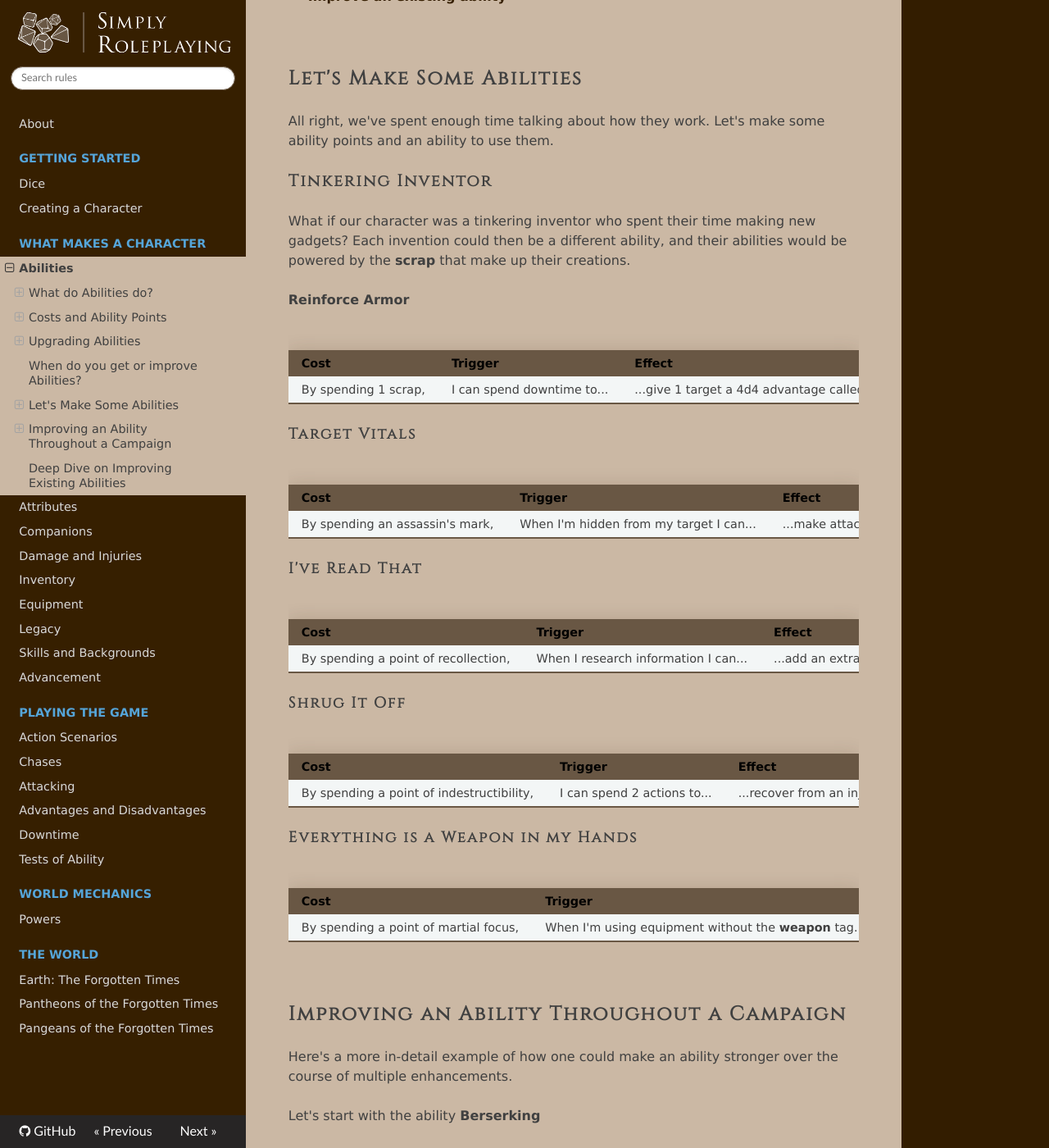
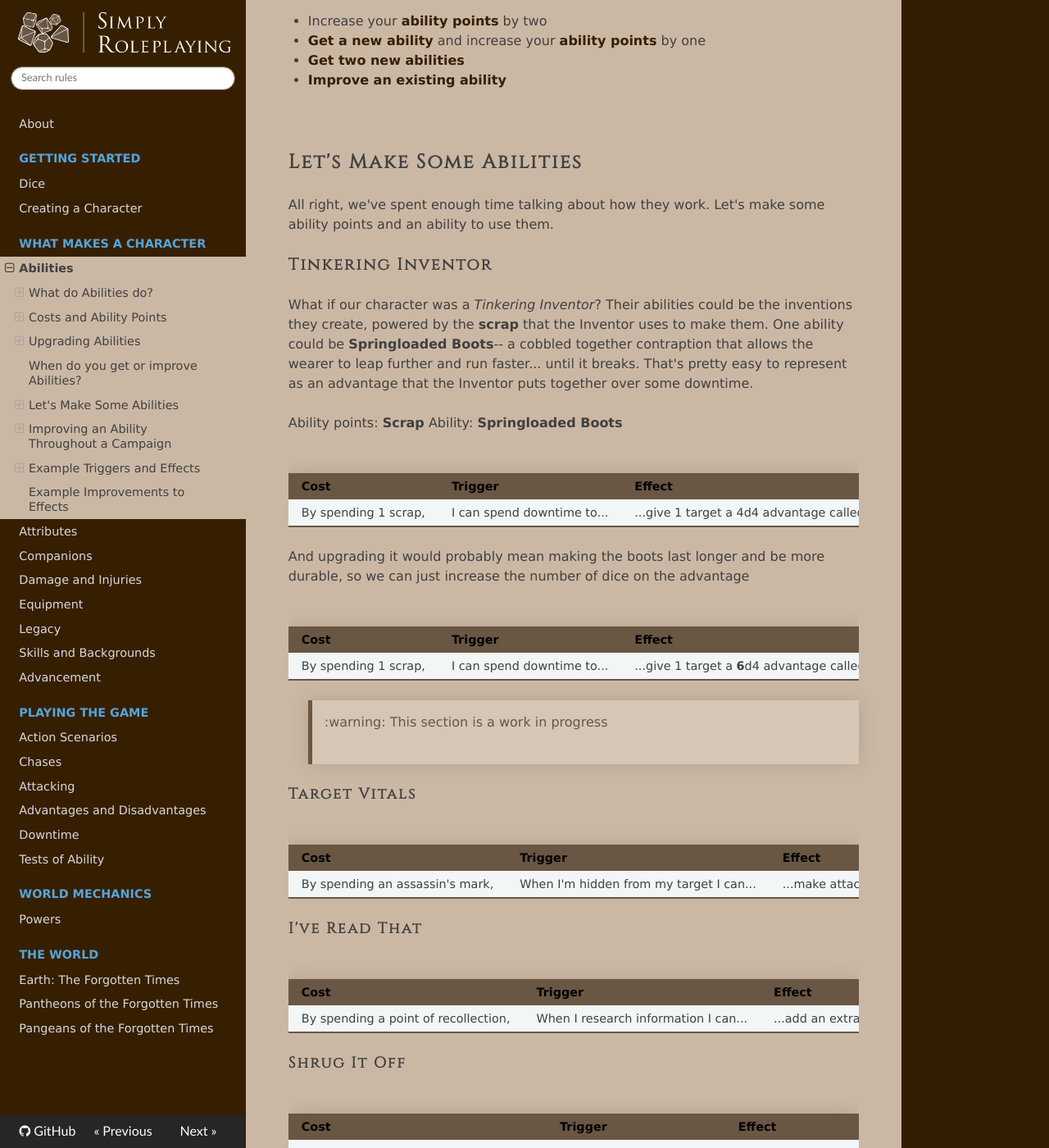
Before and after one commit to TheFifthRider/simply-roleplaying-webapp, an MkDocs documentation site: the page built from docs/character/abilities.md, in a window 1280 px wide and 1400 px high, scrolled down 3724 px. Shown: the whole window at 82% size. Built offline with MkDocs 1.6.1, drawn with Linux system fonts in a browser that asks for light colours; nearby versions of some CDN libraries; some of the changed text lies outside the part shown.

Commit message:
feat: created first ability concrete example

```diff
--- a/docs/character/abilities.md
+++ b/docs/character/abilities.md
@@ -60,6 +60,8 @@ If you want an ability to do what it already does, but better, you can amplify i
 
 <!-- TODO: Workshop this -->
 
+> :warning: This section is a work in progress
+
 Not all aspects of abilities should be improved by a player choosing to **improve an ability**. When improving an ability that grants am extra die, increasing the size of a die does not feel as impactful as increasing the number of dice.
 
 This is especially if the effect needs to be improved in order to stay relevant. An ability which allows you to use your fists as though they had the **Weapon** tag becomes much less interesting once you find a **+3** Quarterstaff, since you don't get the +3 bonus for using your fists.
@@ -100,15 +102,22 @@ All right, we've spent enough time talking about how they work. Let's make some
 
 ### Tinkering Inventor
 
-What if our character was a tinkering inventor who spent their time making new gadgets? Each invention could then be a different ability, and their abilities would be powered by the **scrap** that make up their creations.
+What if our character was a _Tinkering Inventor_? Their abilities could be the inventions they create, powered by the **scrap** that the Inventor uses to make them. One ability could be **Springloaded Boots**-- a cobbled together contraption that allows the wearer to leap further and run faster... until it breaks. That's pretty easy to represent as an advantage that the Inventor puts together over some downtime.
 
-<!-- TODO -->
+Ability points: **Scrap**
+Ability: **Springloaded Boots**
 
-**Reinforce Armor**
+| Cost                 | Trigger                    | Effect                                                      |
+| -------------------- | -------------------------- | ----------------------------------------------------------- |
+| By spending 1 scrap, | I can spend downtime to... | ...give 1 target a 4d4 advantage called Springloaded Boots. |
 
-| Cost                 | Trigger                    | Effect                                                    |
-| -------------------- | -------------------------- | --------------------------------------------------------- |
-| By spending 1 scrap, | I can spend downtime to... | ...give 1 target a 4d4 advantage called Reinforced Armor. |
+And upgrading it would probably mean making the boots last longer and be more durable, so we can just increase the number of dice on the advantage
+
+| Cost                 | Trigger                    | Effect                                                       |
+| -------------------- | -------------------------- | ------------------------------------------------------------ |
+| By spending 1 scrap, | I can spend downtime to... | ...give 1 target a **6**d4 advantage called Springloaded Boots. |
+
+> :warning: This section is a work in progress
 
 #### Target Vitals
 
@@ -193,7 +202,9 @@ Wow. We are now three improvements deep into this ability and it feels pretty po
 
 <br/>
 
-### Example Abilities
+## Example Triggers and Effects
+
+> :warning: This section will be removed, I plan to better explain these with concrete examples in [Let's Make Some Abilities](#lets-make-some-abilities).
 
 Here are a few examples of triggers and effects to get you started.
 
@@ -225,7 +236,9 @@ Here are a few examples of triggers and effects to get you started.
 
 <br/>
 
-## Deep Dive on Improving Existing Abilities
+## Example Improvements to Effects
+
+> :warning: This section will be removed, I plan to better explain these with concrete examples in [Let's Make Some Abilities](#lets-make-some-abilities).
 
 | Effect                                                       | Ways you could strengthen it                                 |
 | ------------------------------------------------------------ | ------------------------------------------------------------ |
--- a/mkdocs.yml
+++ b/mkdocs.yml
@@ -11,7 +11,6 @@ nav:
         - character/attributes.md
         - character/companions.md
         - character/damage_and_injuries.md
-        - character/inventory.md
         - character/equipment.md
         - character/legacy.md
         - character/skills.md
```
Also changed, not shown: docs/character/legacy.md (+1 -1 lines), docs/extras/powers.md (+1 -1 lines).
